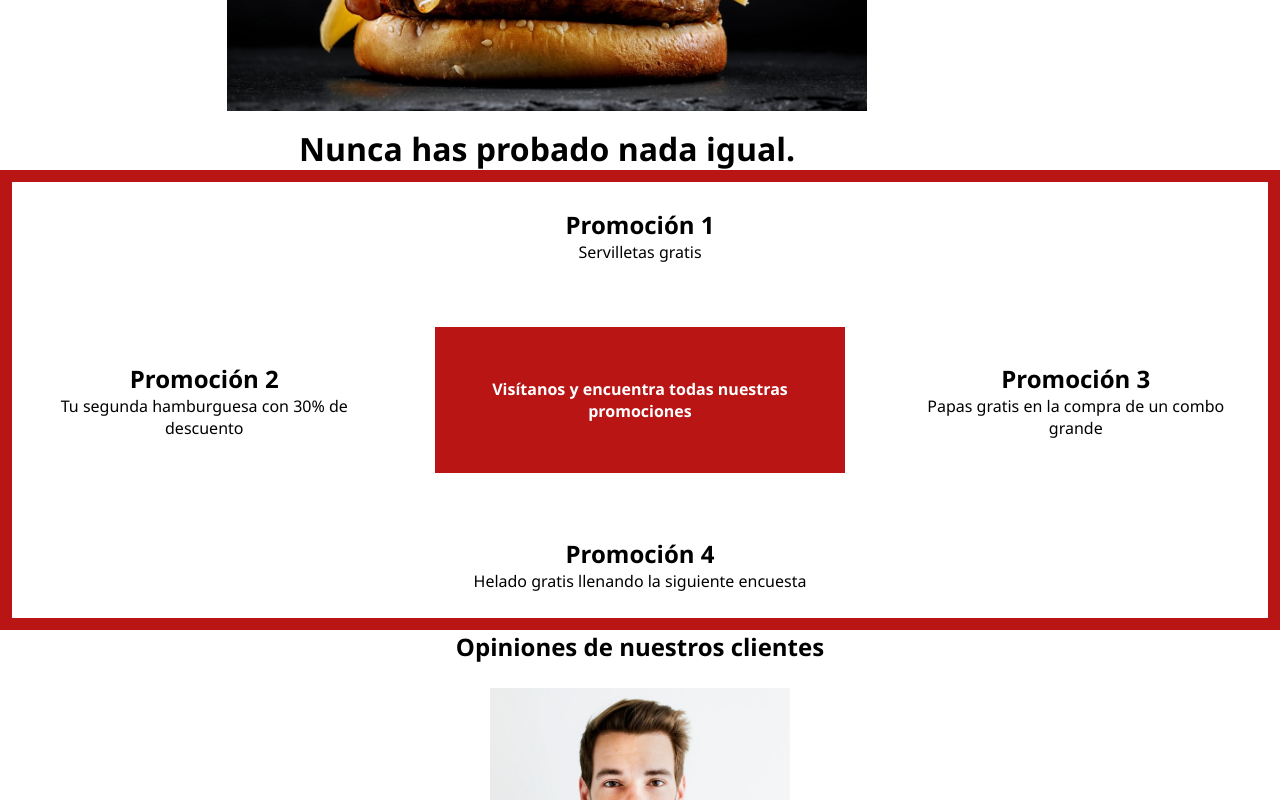
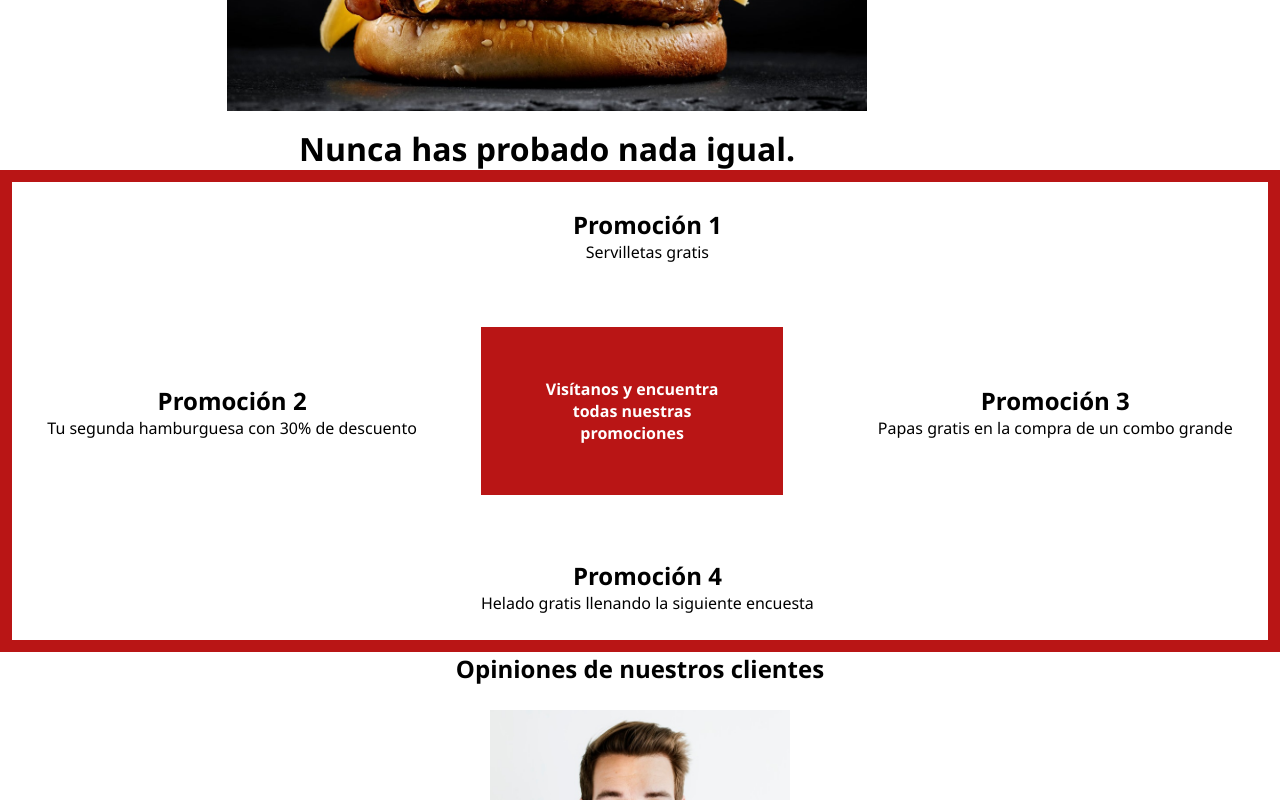
Before and after one commit to alanibsan/repo, a plain HTML site: page index.html in a window 1280 px wide. In both pictures the pointer is over the element "Visítanos y encuentra todas nuestras promociones". Shown: the part 666-1466 px from the top of the page. Drawn offline with Linux system fonts and the light colour scheme.

Commit message:
animaciones añadidas

```diff
--- a/styles.css
+++ b/styles.css
@@ -97,7 +97,13 @@ ul li a {
   font-weight: bold;
   font-size: 1rem;
   padding: 4vw;
+  transition: all 2s;
 }
+.grid__center:hover{
+ width: 200px;
+ color: white;
+}
+
 .grid__border--1 {
   grid-column-start: 2;
   grid-column-end: 3;
```
Also changed, not shown: index.html (line endings or trailing spaces).
